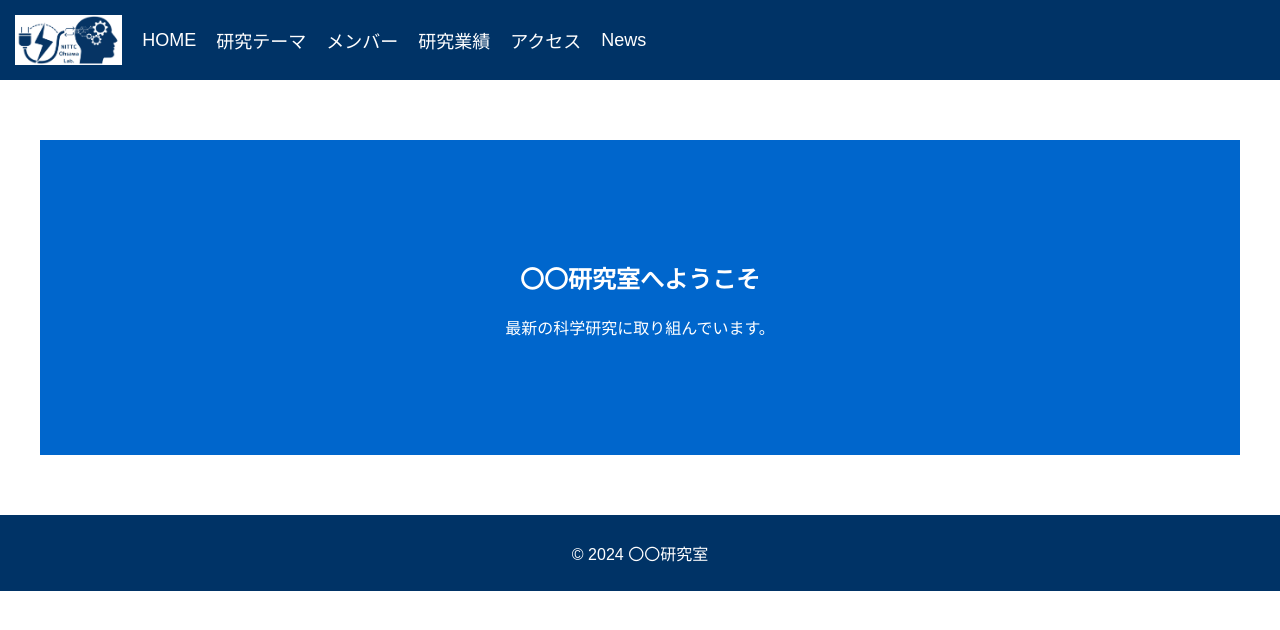
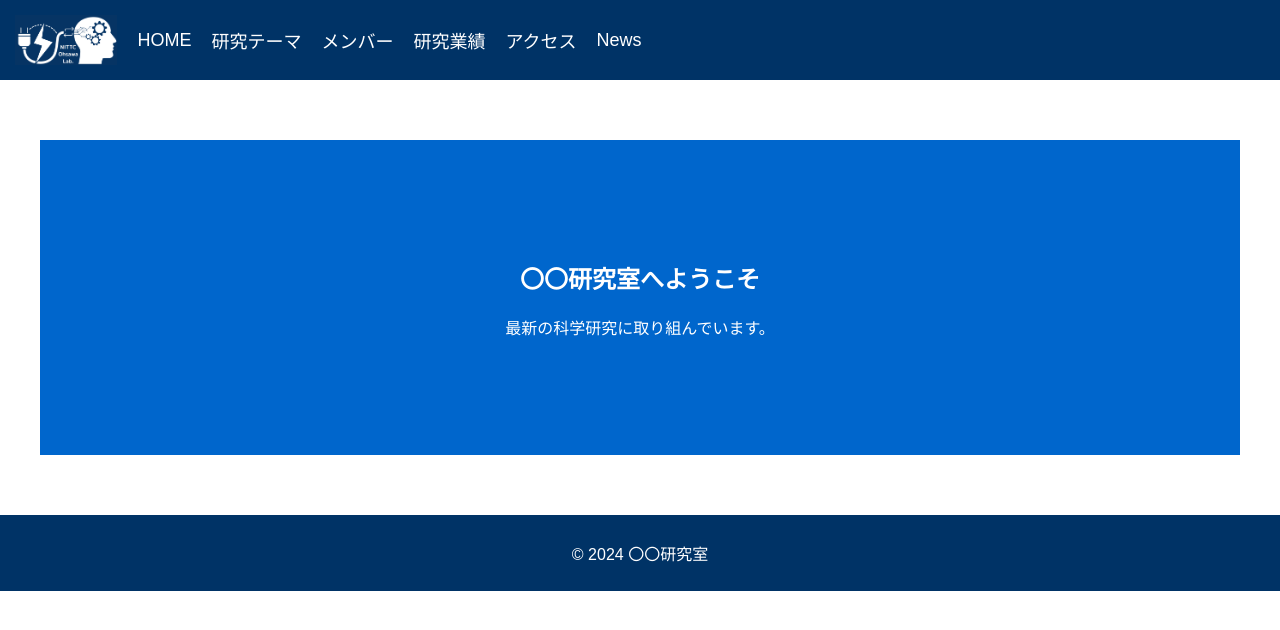
Before and after one commit to OhsPow/chat_hp, a plain HTML site: page index.html in a window 1280 px wide. Drawn offline with Linux system fonts and the light colour scheme.

Commit message:
Update index.html

```diff
--- a/index.html
+++ b/index.html
@@ -11,7 +11,7 @@
     <header>
         <nav>
             <ul>
-                <li><a href="index.html"><img src="images/logo_1.png" alt="研究室ロゴ" class="logo"></a></li>
+                <li><a href="index.html"><img src="images/logo_2.png" alt="研究室ロゴ" class="logo"></a></li>
                 <li><a href="index.html">HOME</a></li>
                 <li><a href="research.html">研究テーマ</a></li>
                 <li><a href="members.html">メンバー</a></li>
```
